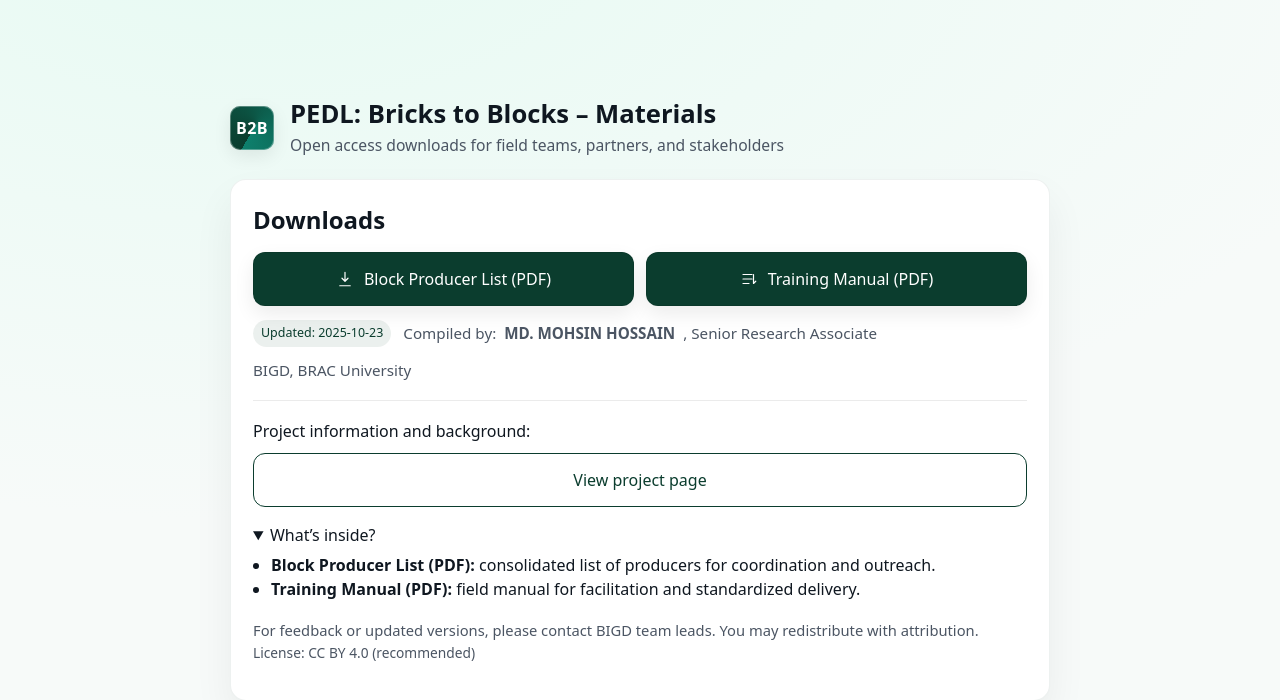
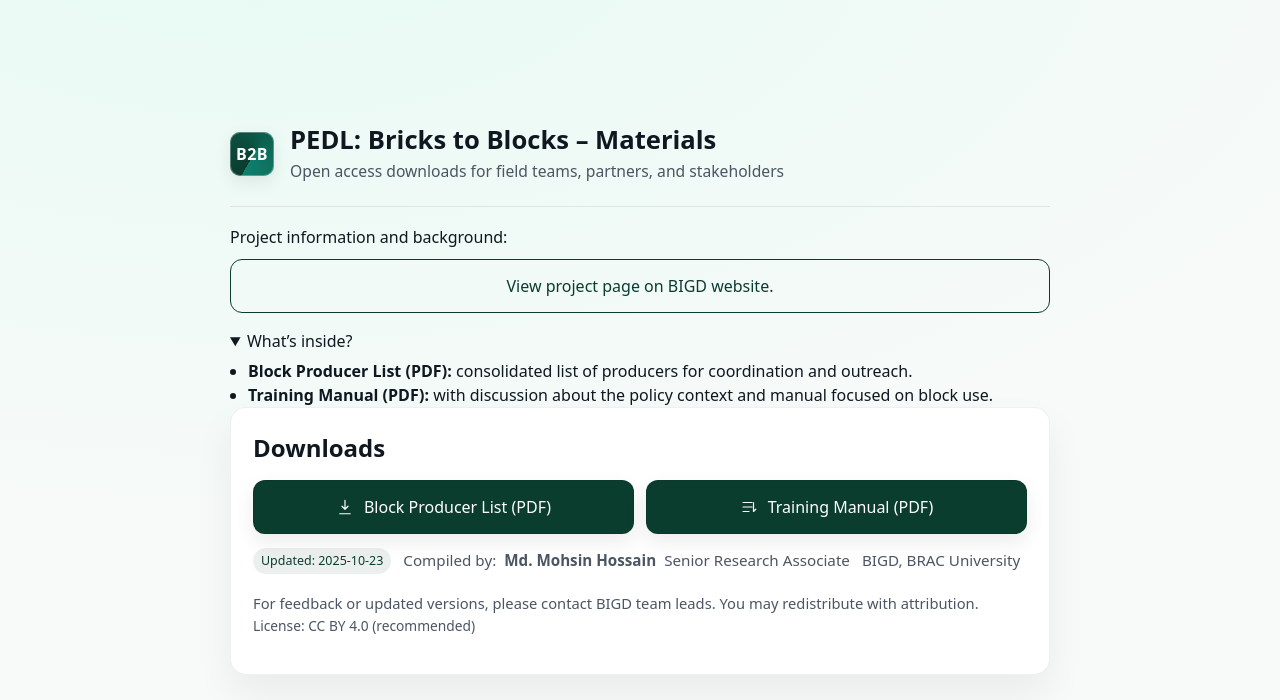
Before and after one commit to mohsin-bd/pedl-bricks-to-blocks-materials, a plain HTML site: page index.html in a window 1280 px wide. Both pictures are taken after a click on the heading "What’s inside?". Drawn offline with Linux system fonts and the light colour scheme.

Commit message:
Update index.html
Reorganize the structure of the landing page

```diff
--- a/index.html
+++ b/index.html
@@ -71,6 +71,22 @@
       </div>
     </header>
 
+      <hr style="margin:18px 0; border:none; border-top:1px solid rgba(0,0,0,.08)">
+
+      <p style="margin:0 0 10px 0;">Project information and background:</p>
+      <p style="margin:0 0 16px 0;">
+        <a class="button outline" href="https://bigd.bracu.ac.bd/study/bricks-to-blocks-information-and-coordination-challenges-for-transitioning-to-a-cleaner-building-technology/">
+          View project page on BIGD website.
+        </a>
+      </p>
+
+      <details>
+        <summary>What’s inside?</summary>
+        <ul class="list">
+          <li><strong>Block Producer List (PDF):</strong> consolidated list of producers for coordination and outreach.</li>
+          <li><strong>Training Manual (PDF):</strong> with discussion about the policy context and manual focused on block use.</li>
+        </ul>
+      </details>
     <section class="card" aria-labelledby="downloads">
       <h2 id="downloads" style="margin:0 0 10px 0;">Downloads</h2>
       <div class="actions">
@@ -87,26 +103,9 @@
 
       <div class="meta">
         <span class="badge" title="Last updated date">Updated: 2025-10-23</span>
-        <span title="Compiler">Compiled by: <strong>MD. MOHSIN HOSSAIN</strong>, Senior Research Associate</span>
+        <span title="Compiler">Compiled by: <strong>Md. Mohsin Hossain</strong> Senior Research Associate</span>
         <span title="Institution">BIGD, BRAC University</span>
       </div>
-
-      <hr style="margin:18px 0; border:none; border-top:1px solid rgba(0,0,0,.08)">
-
-      <p style="margin:0 0 10px 0;">Project information and background:</p>
-      <p style="margin:0 0 16px 0;">
-        <a class="button outline" href="https://bigd.bracu.ac.bd/study/bricks-to-blocks-information-and-coordination-challenges-for-transitioning-to-a-cleaner-building-technology/">
-          View project page
-        </a>
-      </p>
-
-      <details>
-        <summary>What’s inside?</summary>
-        <ul class="list">
-          <li><strong>Block Producer List (PDF):</strong> consolidated list of producers for coordination and outreach.</li>
-          <li><strong>Training Manual (PDF):</strong> field manual for facilitation and standardized delivery.</li>
-        </ul>
-      </details>
 
       <p class="footer">
         For feedback or updated versions, please contact BIGD team leads. You may redistribute with attribution.
```
